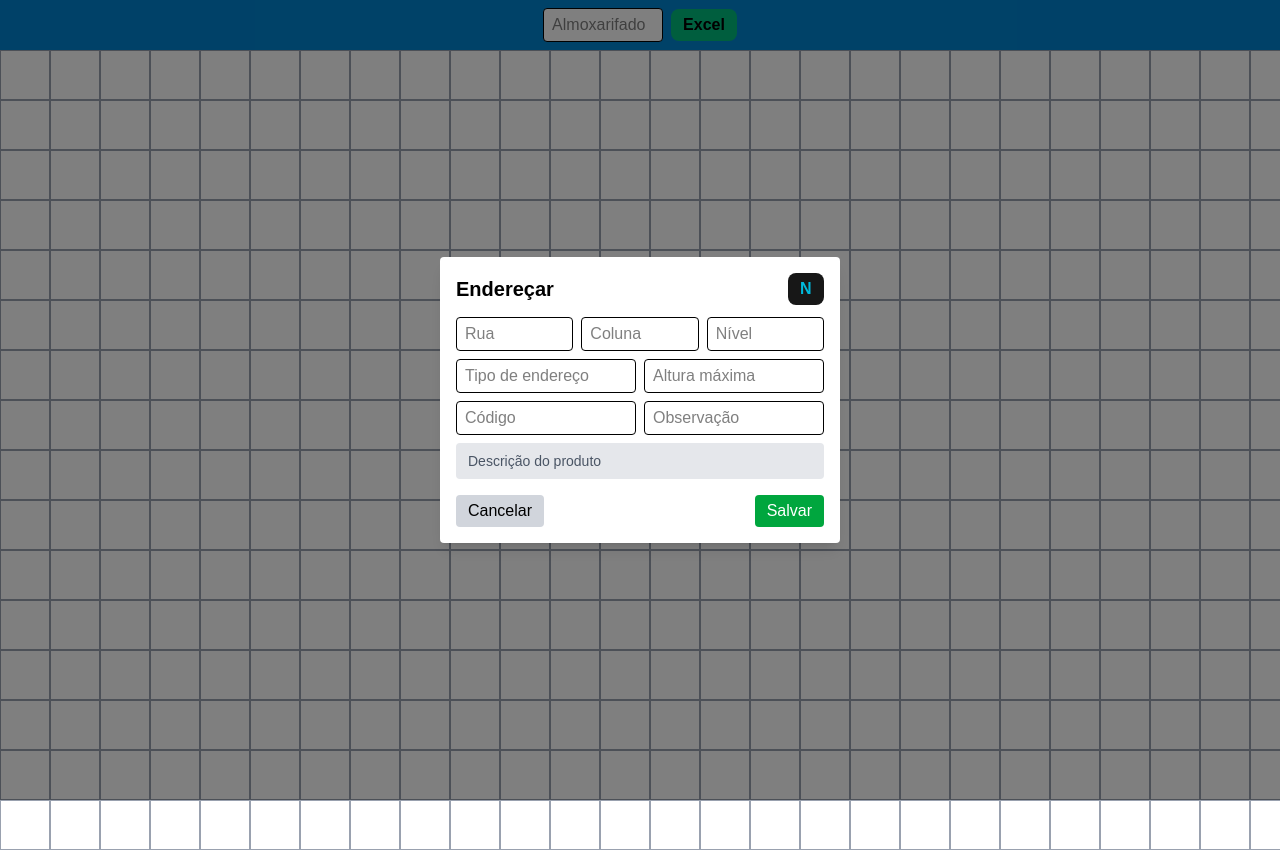
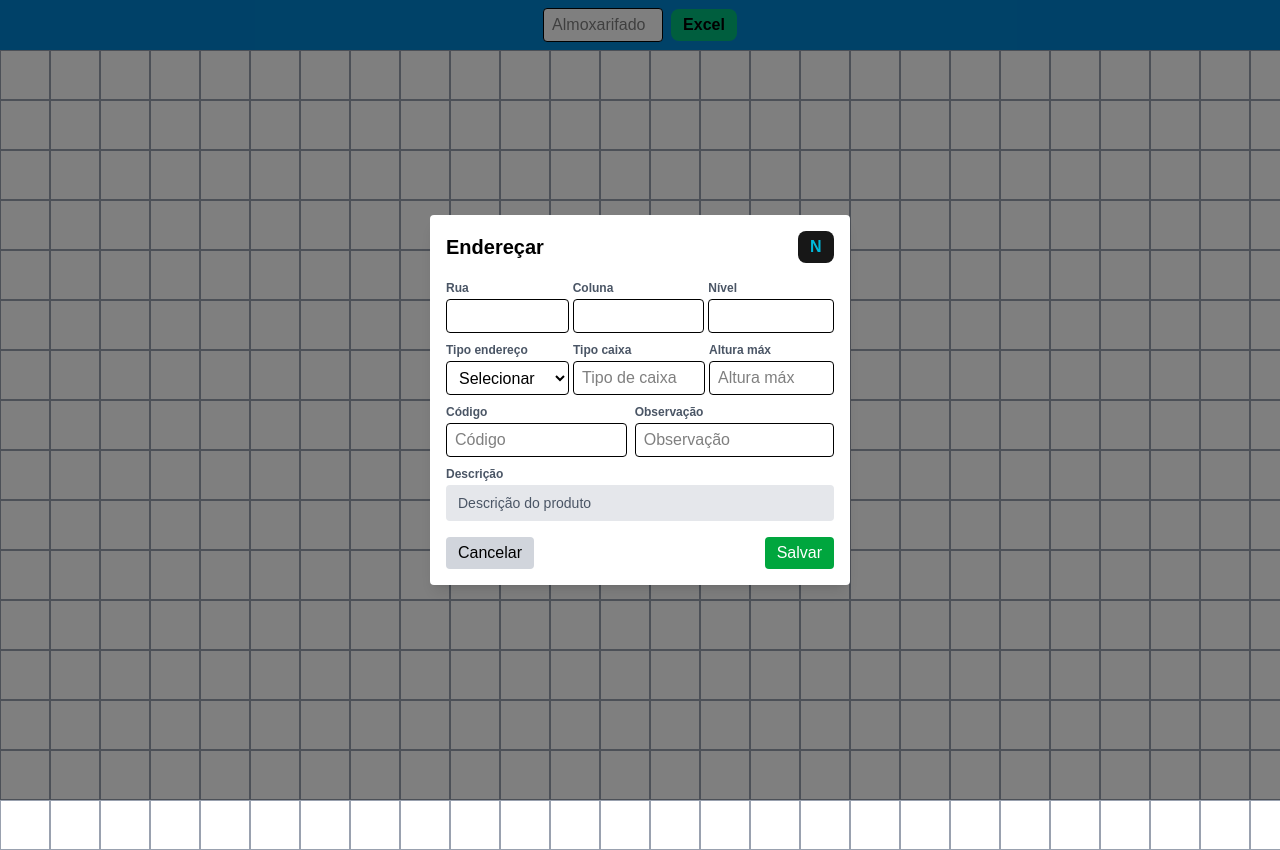
Before and after one commit to arthursingularity/acs, a Next.js app: page / in a window 1280 px wide. Both pictures are taken after a click on the element 25 px from the left and 75 px from the top of the page. Built offline with nearby package versions, Linux system fonts and the light colour scheme.

Commit message:
code updated!

```diff
--- a/src/app/components/system/AdressModal.js
+++ b/src/app/components/system/AdressModal.js
@@ -19,6 +19,7 @@ export default function AddressModal({
     const [tipo, setTipo] = useState("");
     const [altura, setAltura] = useState("");
     const [observacao, setObservacao] = useState("");
+    const [tipoCaixa, setTipoCaixa] = useState("");
     const produtoEncontrado = Boolean(descricao);
 
     useEffect(() => {
@@ -31,6 +32,7 @@ export default function AddressModal({
             setAltura(initialData.altura || "");
             setDescricao(initialData.descricao || "");
             setObservacao(initialData.observacao || "");
+            setTipoCaixa(initialData.tipoCaixa || "");
         } else {
             setProduto("");
             setTipo("");
@@ -39,7 +41,8 @@ export default function AddressModal({
             setNivel("");
             setAltura("");
             setDescricao("")
-            setObservacao("")
+            setObservacao("");
+            setTipoCaixa("");
         }
     }, [initialData, open]);
 
@@ -59,6 +62,12 @@ export default function AddressModal({
             setDescricao("");
         }
     }, [produto]);
+
+    useEffect(() => {
+        if (tipo === "COLUNA") {
+            setNivel("1");
+        }
+    }, [tipo]);
 
     const onlyLettersUpper = (value) =>
         value.replace(/[^a-zA-Z]/g, "").toUpperCase();
@@ -82,7 +91,7 @@ export default function AddressModal({
             />
 
             {/* modal */}
-            <div className="relative bg-white w-[400px] rounded shadow-lg p-4 z-10">
+            <div className="relative bg-white w-[420px] rounded shadow-lg p-4 z-10">
                 <div className="flex justify-between items-center mb-3">
                     <h2 className="font-bold text-xl">Endereçar</h2>
                     <div className="enderecoCode text-cyan-500 bg-neutral-900 p-1 px-3 rounded-lg font-bold tracking-wide">
@@ -90,49 +99,79 @@ export default function AddressModal({
                     </div>
                 </div>
 
-                <div className="space-y-2">
-                    <div className="flex space-x-2">
+                <div className="space-y-1">
+                    <div className="flex space-x-1">
+                        <div>
+                            <label className="text-xs font-semibold text-gray-600">Rua</label>
                             <input
-                            className="border w-full px-2 py-1 rounded"
-                            placeholder="Rua"
+                                className="border px-2 py-1 rounded w-full"
                                 value={rua}
                                 onChange={(e) => setRua(onlyLettersUpper(e.target.value))}
                             />
+                        </div>
+                        <div>
+                            <label className="text-xs font-semibold text-gray-600">Coluna</label>
                             <input
-                            className="border w-full px-2 py-1 rounded"
-                            placeholder="Coluna"
+                                className="border px-2 py-1 rounded w-full"
                                 value={coluna}
                                 onChange={(e) => setColuna(onlyNumbers(e.target.value))}
                                 onBlur={() => setColuna(formatColuna(coluna))}
                             />
+                        </div>
+                        <div>
+                            <label className="text-xs font-semibold text-gray-600">Nível</label>
                             <input
-                            className="border w-full px-2 py-1 rounded"
-                            placeholder="Nível"
+                                className={`border px-2 py-1 rounded w-full ${tipo === "COLUNA" ? "bg-gray-200 cursor-not-allowed" : ""}`}
                                 value={nivel}
+                                disabled={tipo === "COLUNA"}
                                 onChange={(e) => setNivel(onlyNumbers(e.target.value))}
                             />
                         </div>
-                    <div className="flex space-x-2">
-                        <input
-                            className="border w-full px-2 py-1 rounded"
-                            placeholder="Tipo de endereço"
+                    </div>
+                    <div className="flex space-x-1">
+                        <div>
+                            <label className="text-xs font-semibold text-gray-600">Tipo endereço</label>
+                            <select
+                                className="border w-[123px] px-2 h-[34px] rounded"
                                 value={tipo}
                                 onChange={(e) => setTipo(e.target.value)}
+                            >
+                                <option value="">Selecionar</option>
+                                <option value="COLUNA">COLUNA</option>
+                                <option value="GAVETA">GAVETA</option>
+                            </select>
+                        </div>
+                        <div>
+                            <label className="text-xs font-semibold text-gray-600">Tipo caixa</label>
+                            <input
+                                className="border w-[132px] px-2 py-1 rounded"
+                                placeholder="Tipo de caixa"
+                                value={tipoCaixa}
+                                onChange={(e) => setTipoCaixa(e.target.value)}
                             />
+                        </div>
+                        <div>
+                            <label className="text-xs font-semibold text-gray-600">Altura máx</label>
                             <input
-                            className="border w-full px-2 py-1 rounded"
-                            placeholder="Altura máxima"
+                                className="border w-[125px] px-2 py-1 rounded"
+                                placeholder="Altura máx"
                                 value={altura}
                                 onChange={(e) => setAltura(onlyNumbers(e.target.value))}
                             />
                         </div>
+                    </div>
                     <div className="flex space-x-2">
+                        <div>
+                            <label className="text-xs font-semibold text-gray-600">Código</label>
                             <input
                                 className="border w-full px-2 py-1 rounded"
                                 placeholder="Código"
                                 value={produto}
                                 onChange={(e) => setProduto(e.target.value)}
                             />
+                        </div>
+                        <div>
+                            <label className="text-xs font-semibold text-gray-600">Observação</label>
                             <input
                                 className="border w-full px-2 py-1 rounded"
                                 placeholder="Observação"
@@ -140,6 +179,10 @@ export default function AddressModal({
                                 onChange={(e) => setObservacao(e.target.value)}
                             />
                         </div>
+
+                    </div>
+                    <div>
+                        <label className="text-xs font-semibold text-gray-600">Descrição</label>
                         <div
                             className={`
                             productDescricao cursor-default flex items-center
@@ -150,7 +193,7 @@ export default function AddressModal({
                             {descricao || "Descrição do produto"}
                         </div>
                     </div>
-
+                </div>
                 <div className="flex justify-between gap-2 mt-4">
                     <button onClick={onClose} className="buttonHover px-3 py-1 rounded bg-gray-300">Cancelar</button>
                     {initialData && (
@@ -162,7 +205,7 @@ export default function AddressModal({
                         </button>
                     )}
                     <button
-                        onClick={() => onSave({ rua, coluna, nivel, almo, produto, tipo, altura, descricao, observacao })}
+                        onClick={() => onSave({ rua, coluna, nivel, almo, produto, tipo, tipoCaixa, altura, descricao, observacao })}
                         className="bg-green-600 text-white px-3 py-1 rounded buttonHover"
                     >
                         Salvar
--- a/src/app/components/system/Database.js
+++ b/src/app/components/system/Database.js
@@ -2,11 +2,15 @@
 
 export const PRODUCTS_DB = [
     {
-      produto: "123",
-      descricao: "CHAVE 800/1004/1940 LONGA ARGOLADA - NIQUELADO",
+        produto: "123",
+        descricao: "CHAVE 800/1004/1940 LONGA ARGOLADA - NIQUELADO",
     },
     {
-      produto: "1234",
-      descricao: "CILINDRO 501 GORJE - CROMADO",
+        produto: "1234",
+        descricao: "CILINDRO 501 GORJE - CROMADO",
     },
-  ];
+    {
+        produto: "12345",
+        descricao: "CAIXA 803/803 PIV/1801",
+    },
+];
--- a/src/app/layout.js
+++ b/src/app/layout.js
@@ -1,8 +1,7 @@
-import NavBar from "./components/ui/NavBar";
 import "./globals.css";
 
 export const metadata = {
-  title: "Sistema de Control de Endereçamento",
+  title: "Sistema de Controle de Endereçamento",
   description: "Generated by create next app",
 };
 
--- a/src/app/page.js
+++ b/src/app/page.js
@@ -242,6 +242,7 @@ export default function Home() {
         descricao: item.descricao,
         rua: item.rua,
         coluna: item.coluna,
+        tipoCaixa: item.tipoCaixa,
         nivel: item.nivel,
         codigo: `${almo}${item.rua}${item.coluna}N${item.nivel}`,
         observacao: item.observacao,
@@ -264,6 +265,7 @@ export default function Home() {
         { header: "COLUNA", key: "coluna", width: 10 },
         { header: "NIVEL", key: "nivel", width: 8 },
         { header: "CODIGO", key: "codigo", width: 18 },
+        { header: "TIPO", key: "tipoCaixa", width: 18 },
         { header: "OBSERVACAO", key: "observacao", width: 18 },
       ];
 
@@ -294,7 +296,7 @@ export default function Home() {
       rows.forEach(row => sheet.addRow(row));
 
       // 🔹 Alinhamento
-      ["C", "D", "E"].forEach(col => {
+      ["C", "D", "E", "G", "H"].forEach(col => {
         sheet.getColumn(col).alignment = { horizontal: "center" };
       });
       sheet.getColumn("F").alignment = { horizontal: "center" };
```
Lines whose indentation alone changed are shown as unchanged.
